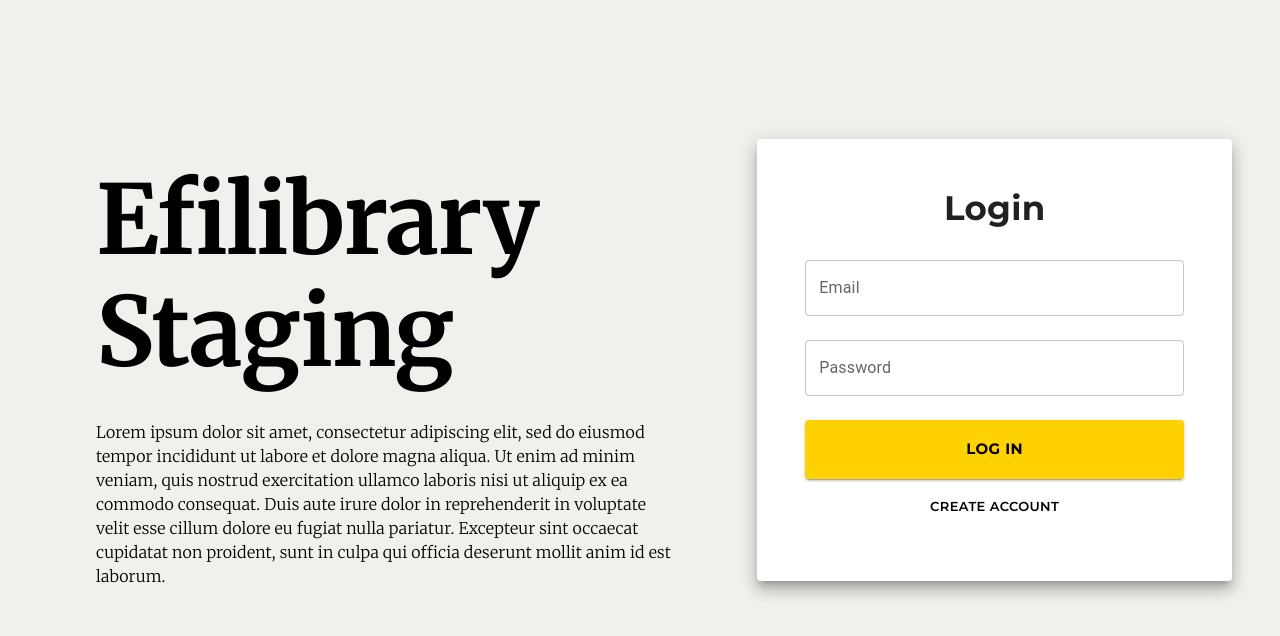
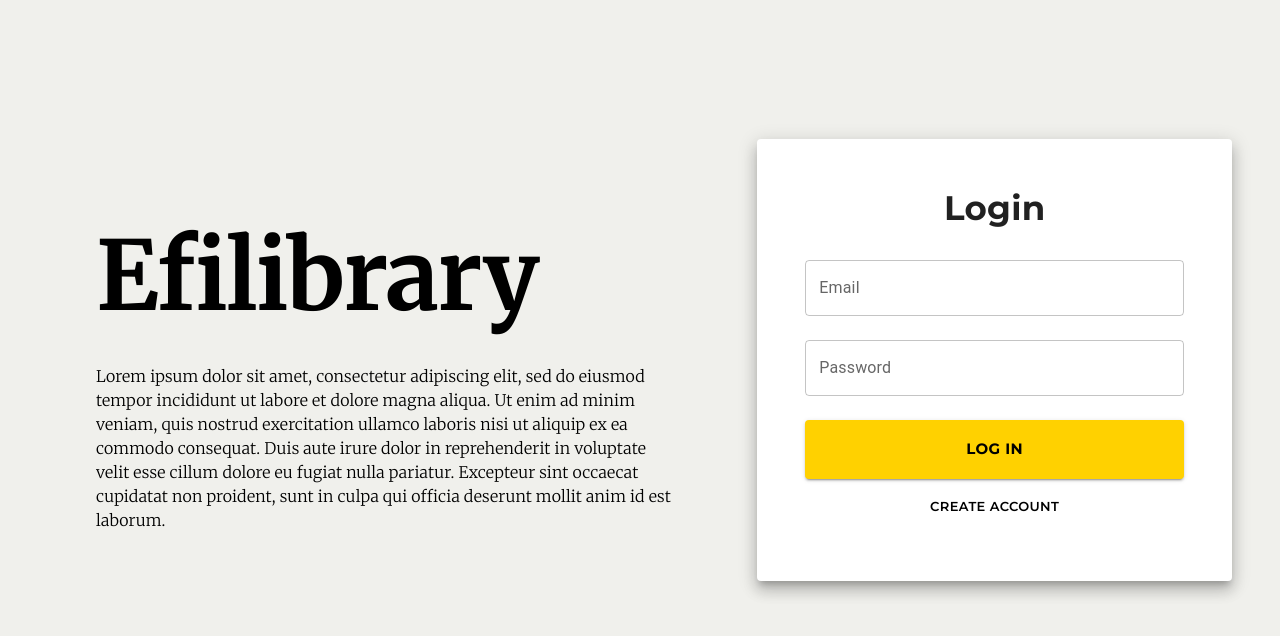
Before and after one commit to LibraryProjectGroup/library-project-frontend, a React (Create React App) app: page /login in a window 1280 px wide. Shown: the top 636 px of the page. Built offline with nearby package versions, Linux system fonts and the light colour scheme; no server answers.

Commit message:
testing actions

```diff
--- a/src/components/pages/loginPage/LoginPage.tsx
+++ b/src/components/pages/loginPage/LoginPage.tsx
@@ -90,7 +90,7 @@ const LoginPage: FC = (): JSX.Element => {
 								variant="h1" //not responsive font
 								sx={loginRegisterTitle}
 							>
-								Efilibrary Staging
+								Efilibrary
 							</Typography>
 							<Typography sx={loginRegisterContent}>
 								Lorem ipsum dolor sit amet, consectetur adipiscing elit, sed do
```
